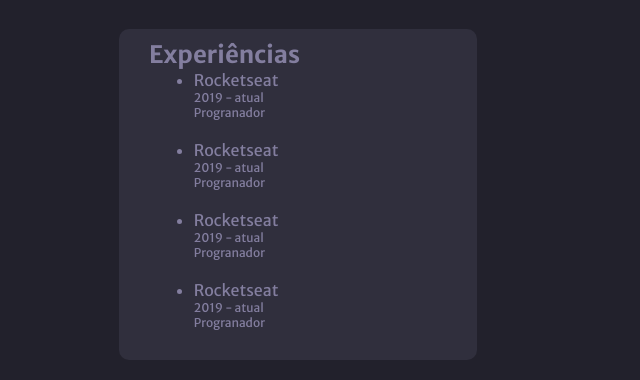
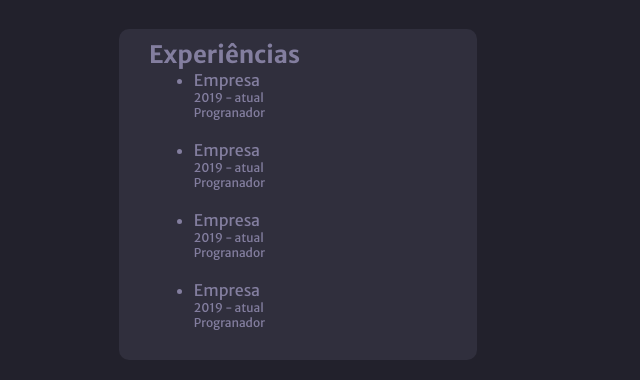
Before and after one commit to maiconDeSouza/portfolio, a plain HTML site: page index.html in a window 1280 px wide. Shown: the part 750-1130 px from the top of the page, 9-649 px from the left. Drawn offline with Linux system fonts and the light colour scheme.

```diff
--- a/index.html
+++ b/index.html
@@ -22,7 +22,7 @@
                     </div>
                     <div>
                         <img src="./assets/briefcase.svg" alt="Icone de Trabalho">
-                        <span>Rocketseat</span>
+                        <span>Emprea</span>
                     </div>
                     <div>
                         <img src="./assets/github.svg" alt="Icone do GitHub">
@@ -63,22 +63,22 @@
                 <h2>Experiências</h2>
                 <ul>
                     <li>
-                        Rocketseat
+                        Empresa
                         <p>2019 - atual</p>
                         <p>Progranador</p>
                     </li>
                     <li>
-                        Rocketseat
+                        Empresa
                         <p>2019 - atual</p>
                         <p>Progranador</p>
                     </li>
                     <li>
-                        Rocketseat
+                        Empresa
                         <p>2019 - atual</p>
                         <p>Progranador</p>
                     </li>
                     <li>
-                        Rocketseat
+                        Empresa
                         <p>2019 - atual</p>
                         <p>Progranador</p>
                     </li>
```
Also changed, not shown: 1 other file.
